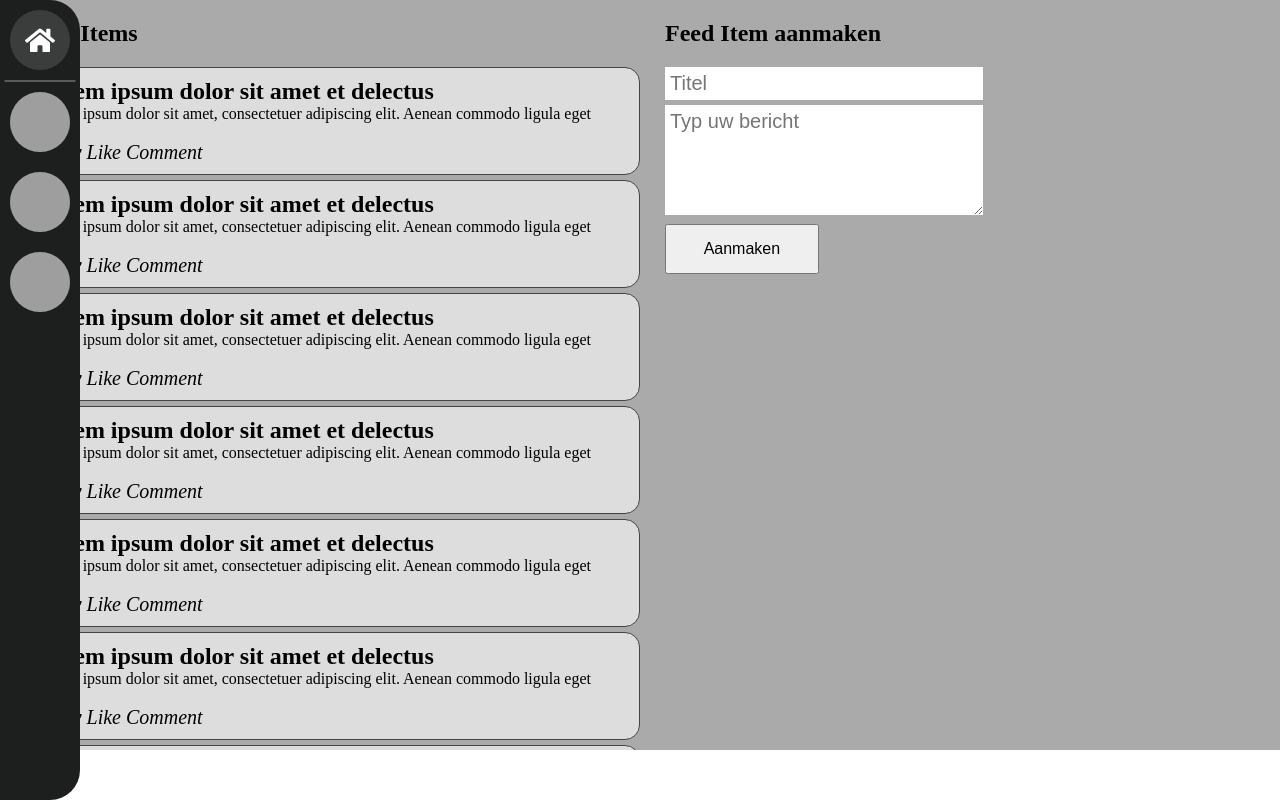
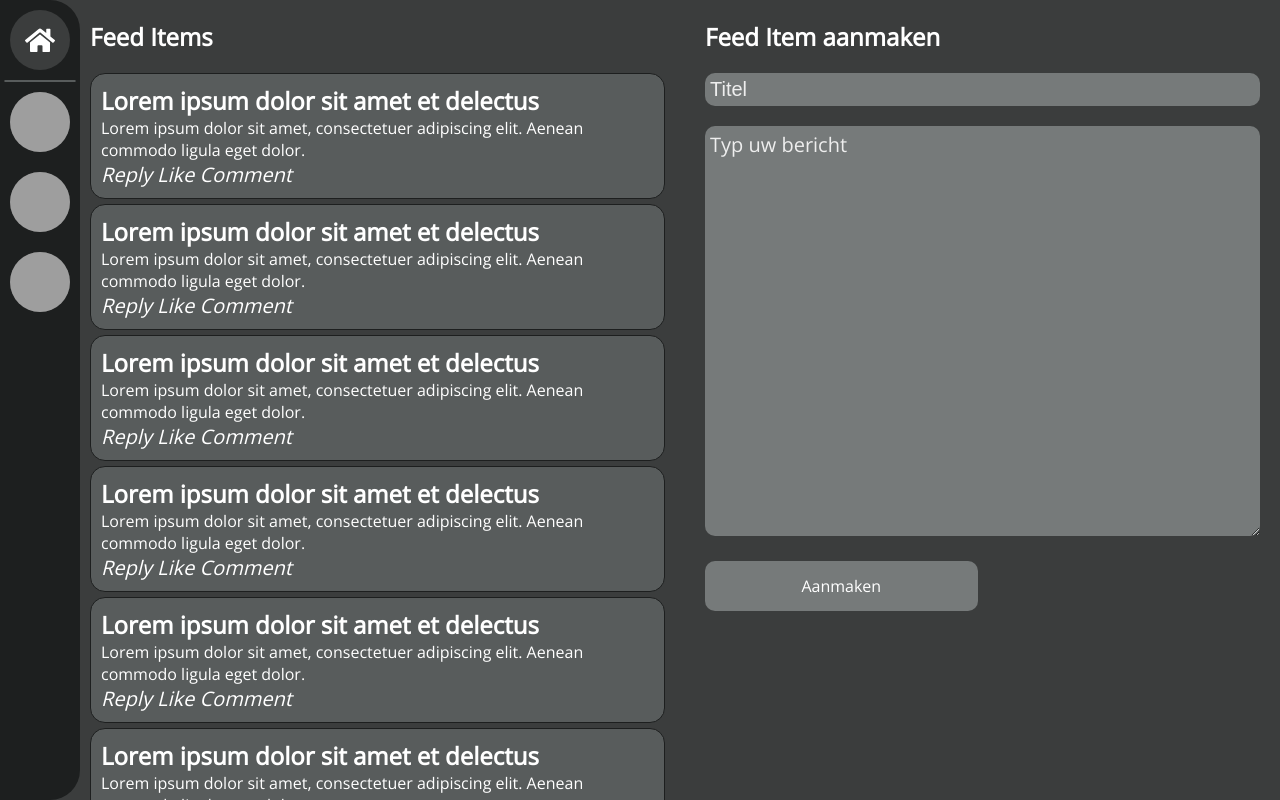
Before and after one commit to avie0108/ProjectDFrontEnd, a React (Create React App) app: page / in a window 1280 px wide. Built offline with nearby package versions, Linux system fonts and the light colour scheme; grey boxes are pictures that could not be loaded.

Commit message:
Redid the css
I completely redid most of the css to use BasicValues.scss and just making it look beter

```diff
--- a/src/components/BasicValues.scss
+++ b/src/components/BasicValues.scss
@@ -3,3 +3,4 @@ $basehue: 180;
 $basesaturation: 2%;
 $basesize: 80px;
 $sidepanelsize: $basesize + 10px;
+$basefont: "Open Sans";
--- a/src/components/ChatPanel/ChatPanel.scss
+++ b/src/components/ChatPanel/ChatPanel.scss
@@ -8,7 +8,7 @@ body{
 
 .chatpanel{
 	color: #ffffff;
-	font-family: "Open Sans";
+	font-family: $basefont;
 	height: 100vh;
 	background-color: hsl($basehue,$basesaturation, percentage(($baselighgting * 3) / 255));
 }
--- a/src/components/ChatPanel/MessageBox.scss
+++ b/src/components/ChatPanel/MessageBox.scss
@@ -21,6 +21,9 @@
 	border-bottom-left-radius: 20px;
 }
 
+.messagebox>input[type=text]::placeholder{
+	color: #eee;
+}
 .messagebox>input[type=button]{
 	margin: 0;
 	font-family: "FontAwesome";
--- a/src/components/FeedPanel/FeedItem.scss
+++ b/src/components/FeedPanel/FeedItem.scss
@@ -1,6 +1,8 @@
+@import "./../BasicValues.scss";
+
 .feed-item {
-    background-color: #DDDDDD;
-    border: 1px solid #444444;
+    background-color: hsl($basehue,$basesaturation, percentage(($baselighgting * 3) / 255));
+    border: 1px solid hsl($basehue,$basesaturation, percentage(($baselighgting) / 255));
     box-sizing: border-box;
     border-radius: 15px;
     padding: 10px;
--- a/src/components/FeedPanel/FeedPanel.scss
+++ b/src/components/FeedPanel/FeedPanel.scss
@@ -1,36 +1,56 @@
+@import "../BasicValues.scss";
+
 .feed-panel {
+    color: white;
     box-sizing: border-box;
-    background-color: #AAAAAA;
+	background-color: hsl($basehue,$basesaturation, percentage(($baselighgting * 2) / 255));
     display: flex;
+    height: 100vh;
+    padding-left: $sidepanelsize;
+    font-family: $basefont;
+
 
     .feed-items {
         flex: 1;
-        height: 750px;
         overflow: auto;
-        margin-left: 25px;
     }
 
     .feed-form {
         flex: 1;
-        margin-left: 25px;
+        margin-left: $basesize / 2;
 
         .form-element {
+            outline: none;
             border: 0;
             font-size: 1.25em;
             padding: 5px;
-            margin-bottom: 5px;
-            width: 50%;
+            margin-bottom: $basesize / 4;
+            width: calc(100% - 30px);
+            border-radius: 10px;
+            background-color: hsl($basehue,$basesaturation, percentage(($baselighgting * 4) / 255));
+            border: none;
+        }
+
+        .form-element::placeholder{
+            color: #eee;
         }
 
         textarea {
-            font-family: Arial, Helvetica, sans-serif;
-            height: 100px;
+            font-family: $basefont;
+            height: 50vh;
+            color: white;
+
         }
 
         #feed-form-submit {
-            width: 25%;
+            color: white;
             height: 50px;
+            font-family: $basefont;
             font-size: 1em;
+            width: calc(50% - 15px);
+            border-radius: 10px;
+            background-color: hsl($basehue,$basesaturation, percentage(($baselighgting * 4) / 255));
+            border: 0;
         }
     }
 }
```
